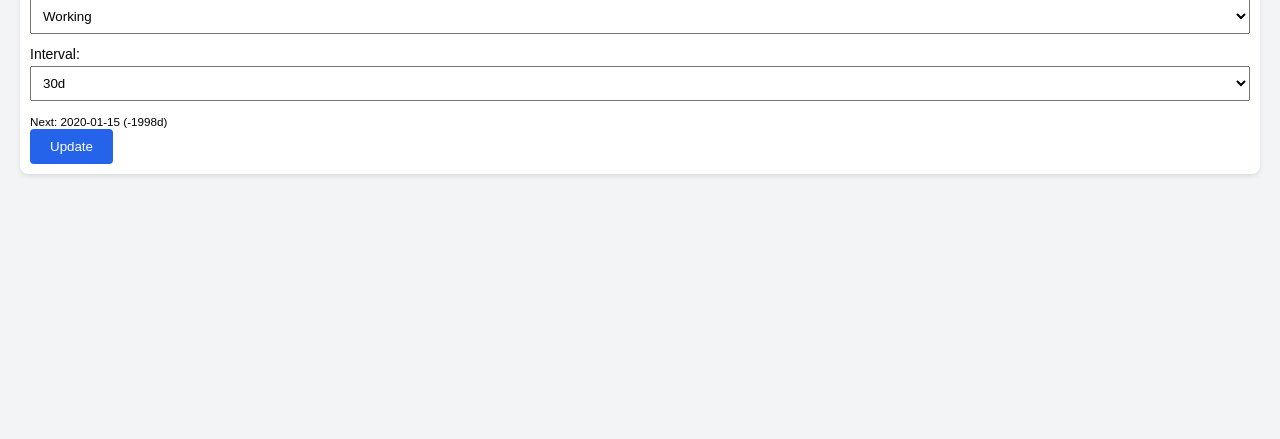
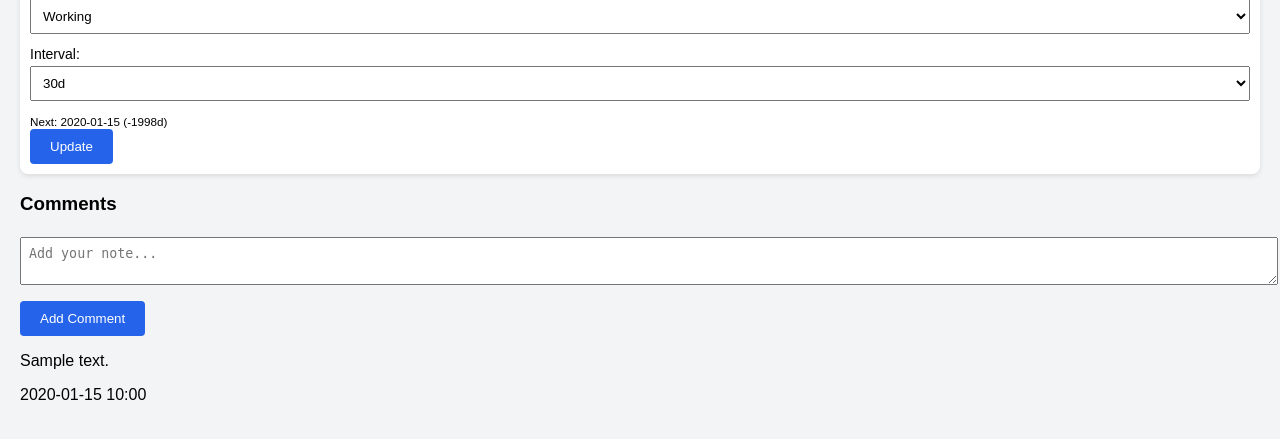
Before and after one commit to Dillrex/NibleyCityParksMaintenance, a Flask app: template templates/dashboard.html in a window 1280 px wide. Shown: the part 228-667 px from the top of the page. Run offline with Flask 3, Linux system fonts and the light colour scheme; the template is opened without the code that fills it: most values are stand-ins (such as "Sample title", 1, 10 or a date in 2020).

Commit message:
Added comment section with timestamps to equipment dashboard

```diff
--- a/templates/dashboard.html
+++ b/templates/dashboard.html
@@ -22,6 +22,23 @@
         <h2>Equipment</h2>
         <input type="text" id="search-box" placeholder="Search equipment...">
         <div id="equipment-container">Loading...</div>
+    <div class="comment-section">
+        <h3>Comments</h3>
+        <form method="POST" action="{{ url_for('add_comment') }}">
+            <input type="hidden" name="equipment_id" value="{{ equipment.id }}">
+            <textarea name="comment" placeholder="Add your note..." required></textarea>
+            <button type="submit">Add Comment</button>
+        </form>
+        <div class="comments-list">
+            {% for comment in equipment.comments %}
+                <div class="comment">
+                    <p>{{ comment.text }}</p>
+                    <span class="timestamp">{{ comment.timestamp.strftime('%Y-%m-%d %H:%M') }}</span>
+                </div>
+            {% endfor %}
+        </div>
+    </div>
+
     </div>
 
     <script src="{{ url_for('static', filename='js/script.js') }}"></script>
```
